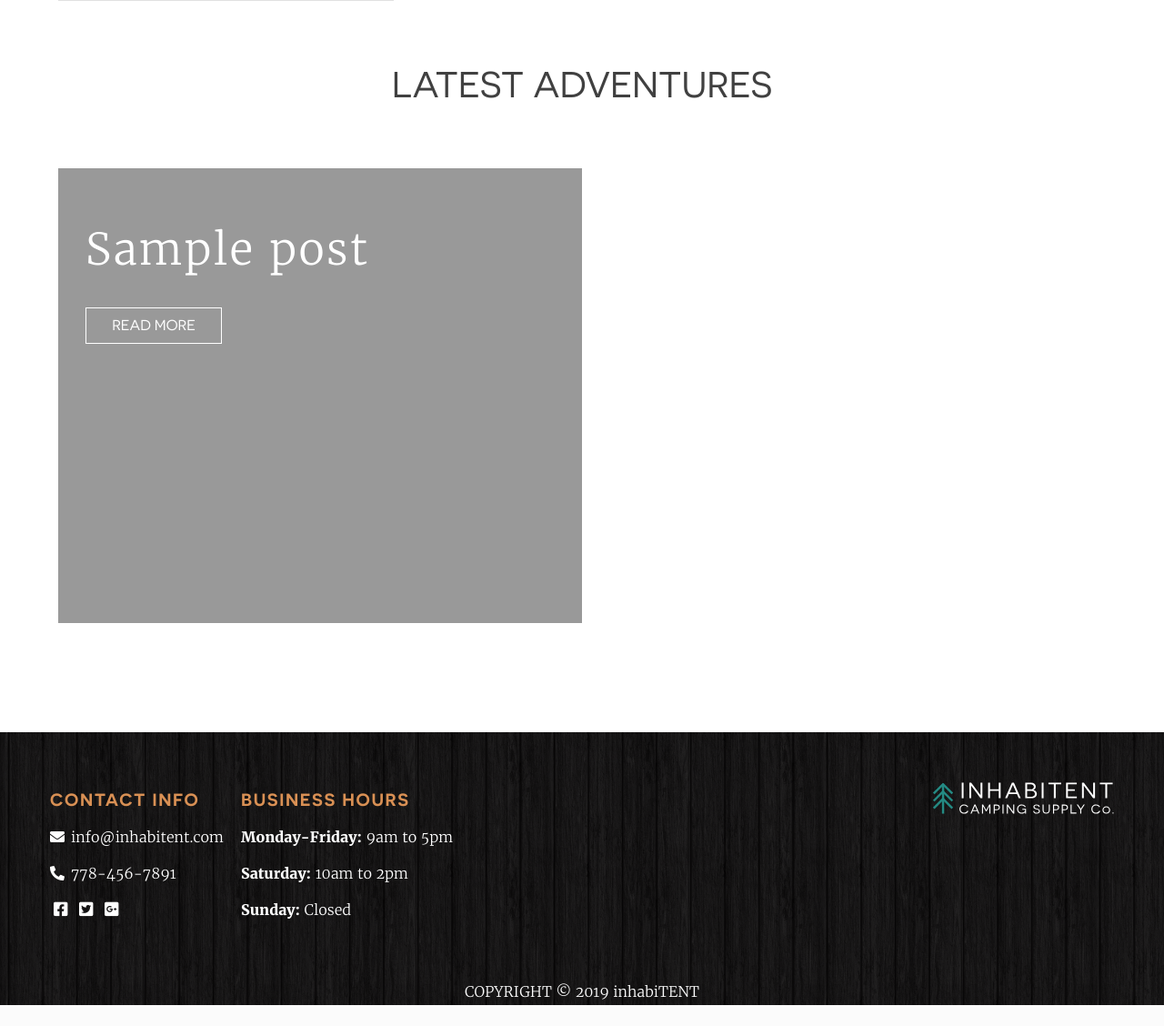
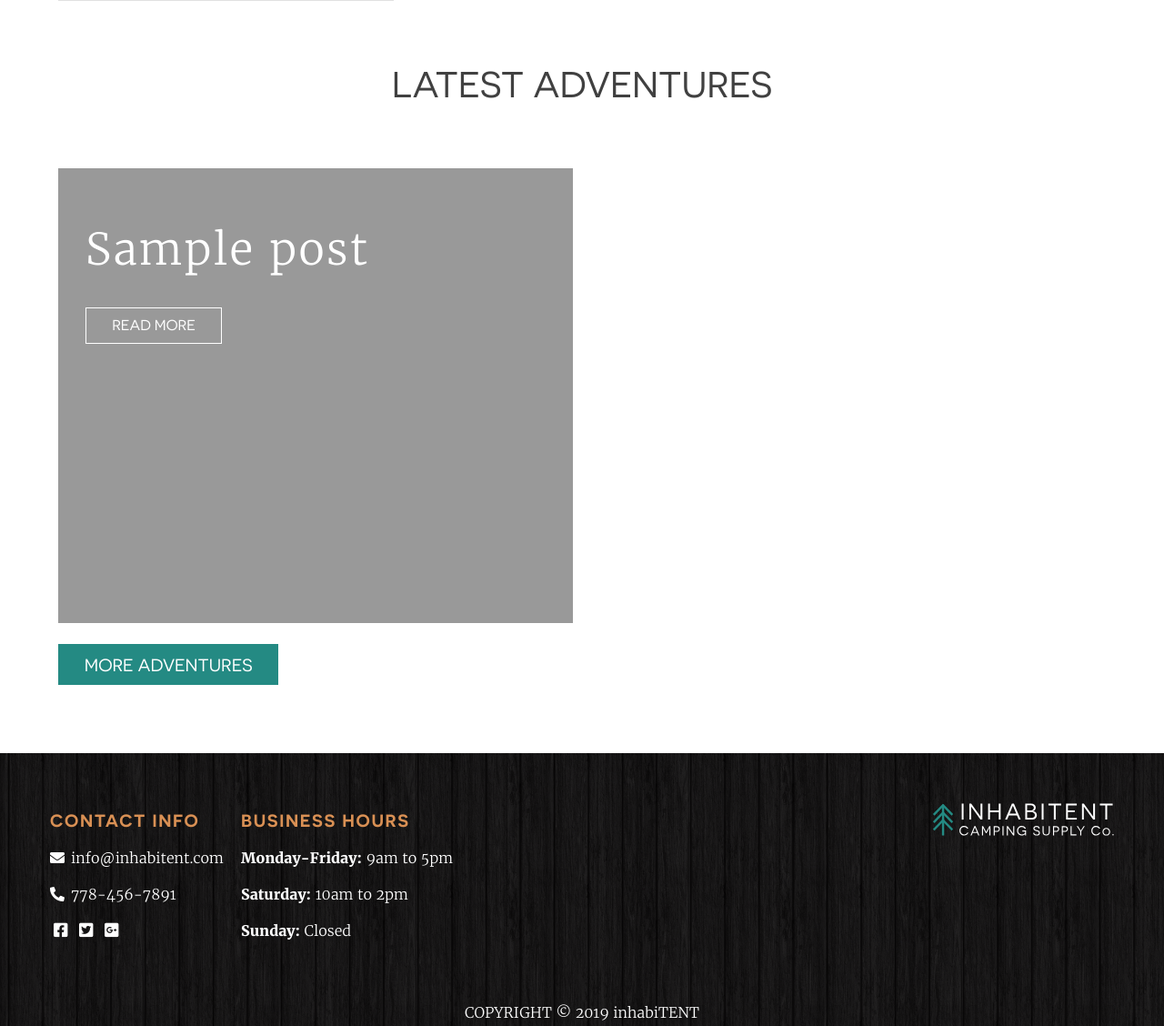
Before and after one commit to kbaistrocchi/inhabitent, a WordPress theme: template themes/inhabitent/front-page.php in a window 1280 px wide. Shown: the part 1866-2994 px from the top of the page at 91% size. Before the commit the page ends 2971 px from the top, so only its background shows below. Run offline with PHP 8.4 and a stand-in for WordPress, Linux system fonts and the light colour scheme; the site name, menu and one post (Sample post) are stand-ins, and other content is empty; some libraries are stand-ins or nearby versions.

Commit message:
style: more adventures btn front pg

```diff
--- a/themes/inhabitent/front-page.php
+++ b/themes/inhabitent/front-page.php
@@ -38,22 +38,22 @@
         <div class="stuff-product-card margin-right-card">
             <img src="<?php echo get_template_directory_uri(); ?>/images/product-type-icons/do.svg"  class="stuff-icon" alt="do stuff map icon">
             <p>Get back to nature with all the tools and toys you need to enjoy the great outdoors.</p>
-            <a href="<?php echo get_term_link($terms[0]); ?>" class="stuff-btn"><?php echo $terms[0]->name; ?> Stuff</a>
+            <a href="<?php echo get_term_link($terms[0]); ?>" class="stuff-btn green-btn"><?php echo $terms[0]->name; ?> Stuff</a>
         </div>
         <div class="stuff-product-card margin-right-card">
             <img src="<?php echo get_template_directory_uri(); ?>/images/product-type-icons/eat.svg"  class="stuff-icon" alt="do stuff map icon">
             <p>Nothing beats food cooked over a fire. We have all you need for good camping eats.</p>
-            <a href="<?php echo get_term_link($terms[1]); ?>" class="stuff-btn"><?php echo $terms[1]->name; ?> Stuff</a>
+            <a href="<?php echo get_term_link($terms[1]); ?>" class="stuff-btn green-btn"><?php echo $terms[1]->name; ?> Stuff</a>
         </div>
         <div class="stuff-product-card margin-right-card">
             <img src="<?php echo get_template_directory_uri(); ?>/images/product-type-icons/sleep.svg"  class="stuff-icon" alt="do stuff map icon">
             <p>Get a good night's rest in the wild in a home away from home that travels well.</p>
-            <a href="<?php echo get_term_link($terms[2]); ?>" class="stuff-btn"><?php echo $terms[2]->name; ?> Stuff</a>
+            <a href="<?php echo get_term_link($terms[2]); ?>" class="stuff-btn green-btn"><?php echo $terms[2]->name; ?> Stuff</a>
         </div>
         <div class="stuff-product-card">
             <img src="<?php echo get_template_directory_uri(); ?>/images/product-type-icons/wear.svg"  class="stuff-icon" alt="do stuff map icon">
             <p>From flannel shirts to toques, look the part while roughing it in the great outdoors.</p>
-            <a href="<?php echo get_term_link($terms[3]); ?>" class="stuff-btn"><?php echo $terms[3]->name; ?> Stuff</a>
+            <a href="<?php echo get_term_link($terms[3]); ?>" class="stuff-btn green-btn"><?php echo $terms[3]->name; ?> Stuff</a>
         </div>
 
     </section>
@@ -112,6 +112,7 @@
                 $i++;
             endwhile; ?>
     </section>
+    <a href="<?php echo get_post_type_archive_link('adventures'); ?>" class="green-btn more-adventures">More Adventures</a>
 
 
 
--- a/themes/inhabitent/sass/components/_buttons.scss
+++ b/themes/inhabitent/sass/components/_buttons.scss
@@ -36,6 +36,18 @@
     }
 }
 
+.green-btn {
+    background: $green;
+    color: #fff;
+    text-transform: uppercase;
+    white-space: nowrap;
+    padding: 5px;
+    &:hover {
+        background: darken($green, 10%);
+        color: #fff;
+    }
+}
+
 // Adventure Read More Button
 
 .read-adventure-btn {
--- a/themes/inhabitent/sass/layout/_grid.scss
+++ b/themes/inhabitent/sass/layout/_grid.scss
@@ -25,12 +25,12 @@ body {
     display: grid;
     grid-gap: 20px;
 
-    grid-template: calc(50% - 10px) calc(50% - 10px) / 50% 25% 25%;
+    grid-template: calc(50% - 10px) calc(50% - 10px) / calc(50% - 10px) repeat(2, calc(25% - 15px));
     grid-template-areas: 'post-1 post-2 post-2'
                          'post-1 post-3 post-4';
     width: 100%;
     height: 500px;
-    margin-bottom: 120px;
+    margin-bottom: 30px;
 }
 
 
--- a/themes/inhabitent/sass/pages/_frontpage.scss
+++ b/themes/inhabitent/sass/pages/_frontpage.scss
@@ -1,5 +1,5 @@
 .front-pg-wrapper {
-    margin: 0 5%;
+    margin: 0 5% 80px 5%;
 }
 
 
@@ -47,17 +47,10 @@
     width: 70px;
 }
 
-a.stuff-btn {
-    background: $green;
-    color: #fff;
-    text-transform: uppercase;
+.stuff-btn {
     width: 130px;
-    white-space: nowrap;
-    padding: 5px;
-    &:hover {
-        background: darken($green, 10%);
-    }
 }
+
 //  INHABITENT JOURNAL TEASER
 
 .inhab-journal-teaser{
@@ -158,3 +151,8 @@ a.stuff-btn {
         font-size: 1.5rem;
     }
 }
+
+a.more-adventures {
+    font-size: 1.2rem;
+    padding: 1% 2.5%;
+}
--- a/themes/inhabitent/style.css
+++ b/themes/inhabitent/style.css
@@ -166,11 +166,11 @@ body {
 .adventures-teaser {
   display: grid;
   grid-gap: 20px;
-  grid-template: calc(50% - 10px) calc(50% - 10px)/50% 25% 25%;
+  grid-template: calc(50% - 10px) calc(50% - 10px)/calc(50% - 10px) repeat(2, calc(25% - 15px));
   grid-template-areas: 'post-1 post-2 post-2' 'post-1 post-3 post-4';
   width: 100%;
   height: 500px;
-  margin-bottom: 120px; }
+  margin-bottom: 30px; }
 
 .adventure-grid {
   display: grid;
@@ -385,6 +385,16 @@ footer .hours {
     color: #fff;
     background: #248A83; }
 
+.green-btn {
+  background: #248A83;
+  color: #fff;
+  text-transform: uppercase;
+  white-space: nowrap;
+  padding: 5px; }
+  .green-btn:hover {
+    background: #19625d;
+    color: #fff; }
+
 .read-adventure-btn {
   display: block;
   border: 1px solid #fff;
@@ -595,7 +605,7 @@ footer .hours {
   margin-top: 20px; }
 
 .front-pg-wrapper {
-  margin: 0 5%; }
+  margin: 0 5% 80px 5%; }
 
 .front-hero-wrapper {
   color: #fff;
@@ -658,15 +668,8 @@ footer .hours {
 .stuff-icon {
   width: 70px; }
 
-a.stuff-btn {
-  background: #248A83;
-  color: #fff;
-  text-transform: uppercase;
-  width: 130px;
-  white-space: nowrap;
-  padding: 5px; }
-  a.stuff-btn:hover {
-    background: #19625d; }
+.stuff-btn {
+  width: 130px; }
 
 .inhab-journal-teaser {
   display: -webkit-box;
@@ -759,6 +762,10 @@ a.stuff-btn {
 .position-3 .adventure-heading, .position-4 .adventure-heading {
   font-size: 1.5rem; }
 
+a.more-adventures {
+  font-size: 1.2rem;
+  padding: 1% 2.5%; }
+
 .adventure-block {
   width: 100%;
   position: relative; }
```
Also changed, not shown: themes/inhabitent/build/css/style.min.css, 1 other file.
